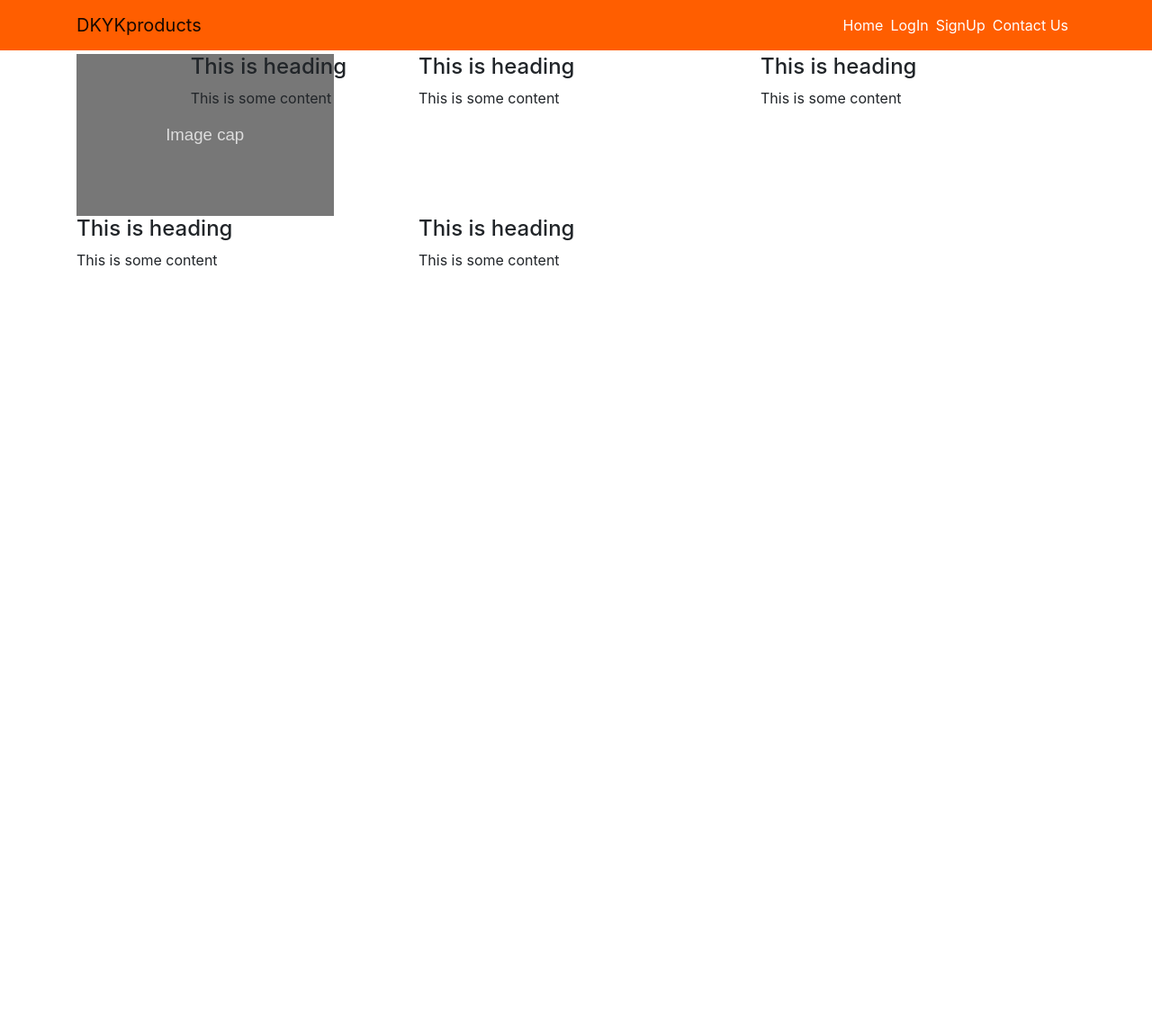
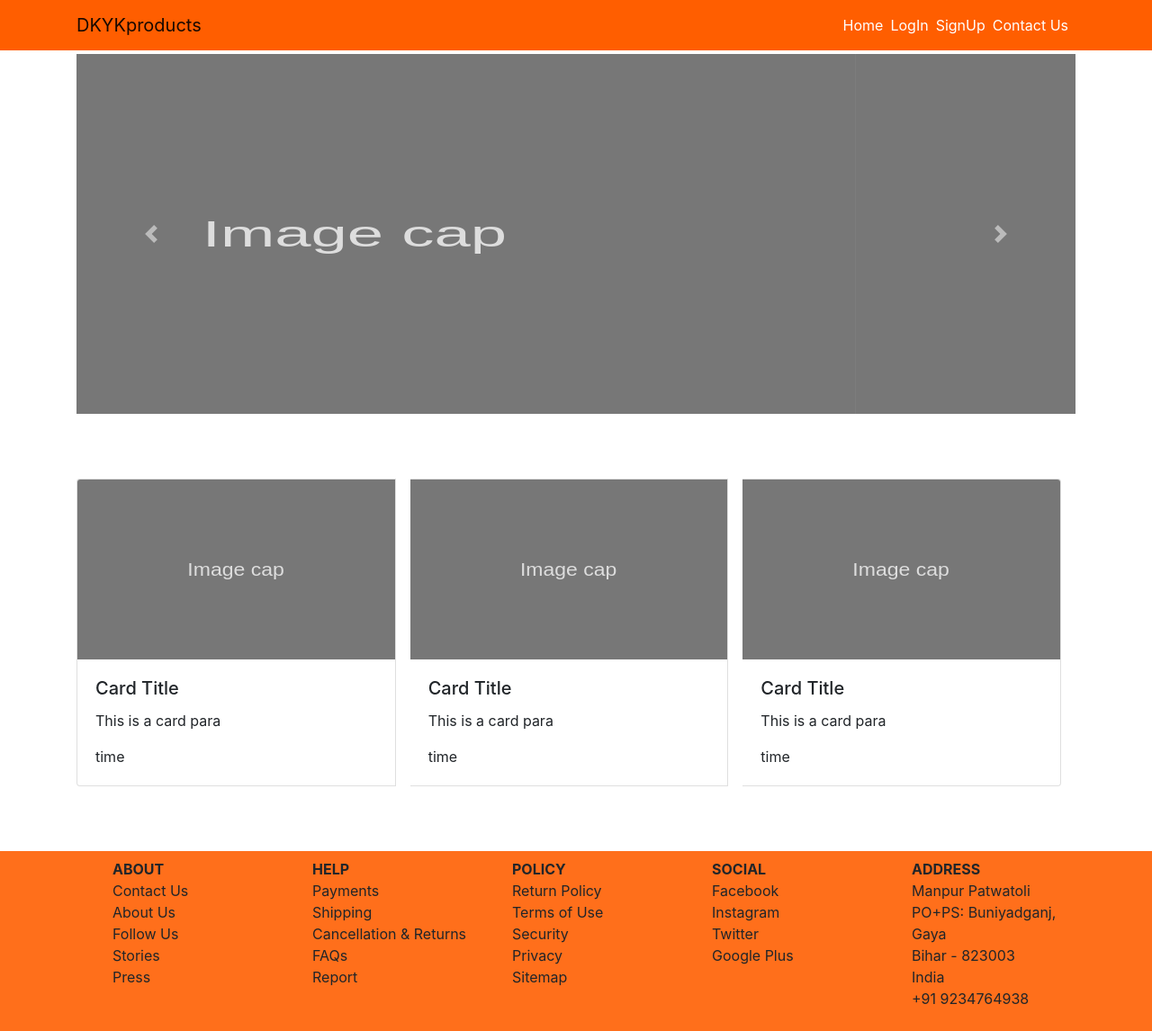
Before and after one commit to dkykproducts/WebApp, a React (Create React App) app: page / in a window 1280 px wide. Shown: the whole page at 90% size. Before the commit the page ends 800 px from the top, so only its background shows below. Built offline with nearby package versions, Linux system fonts and the light colour scheme.

Commit message:
:trident: made with barinder

```diff
--- a/src/App.js
+++ b/src/App.js
@@ -2,7 +2,7 @@ import React, { Component } from 'react';
 import Navbar from './components/Navbar';
 import Home from './components/Home'
 import ContactUs from './components/ContactUs'
-//import Footer from './components/Footer'        footer
+import Footer from './components/Footer'
 
 import {BrowserRouter, Route} from 'react-router-dom';
 
@@ -18,6 +18,7 @@ class App extends Component {
             <Route exact path='/' component={Home} />
             <Route path='/ContactUs' component={ContactUs} />
           </div>
+          <Footer/>
       </div>
       </BrowserRouter>
     );
--- /dev/null
+++ b/src/components/Carousel.js
@@ -0,0 +1,32 @@
+import React from 'react';
+import sample_pic from './sample_pic.svg';
+
+const Carousel=()=>{
+    return(
+        <div>
+            <div id="carouselExampleInterval" className="carousel slide" data-ride="carousel">
+                <div className="carousel-inner">
+                    <div className="carousel-item active" data-interval="5000">
+                        <img src={sample_pic} className="d-block w-100" alt="Sliding Image" height="400"/>
+                    </div>
+                    <div className="carousel-item" data-interval="2000">
+                        <img src={sample_pic} className="d-block w-100" alt="Sliding Image" height="400"/>
+                    </div>
+                    <div className="carousel-item">
+                        <img src={sample_pic} className="d-block w-100" alt="Sliding Image" height="400"/>
+                    </div>
+                </div>
+                <a className="carousel-control-prev" href="#carouselExampleInterval" role="button" data-slide="prev">
+                    <span className="carousel-control-prev-icon" aria-hidden="true"></span>
+                    <span className="sr-only">Previous</span>
+                </a>
+                <a className="carousel-control-next" href="#carouselExampleInterval" role="button" data-slide="next">
+                    <span className="carousel-control-next-icon" aria-hidden="true"></span>
+                    <span className="sr-only">Next</span>
+                </a>
+            </div>
+        </div>
+    )
+}
+
+export default Carousel;
--- a/src/components/Footer.js
+++ b/src/components/Footer.js
@@ -2,8 +2,63 @@ import React from 'react'
 
 const Footer=()=>{
     return(
-        <div id="Footer">
-            This is Footer.
+        <div id = "Footer" className="orange p-2">
+        <div className=" container" style={{display:"grid", gridTemplateColumns:"repeat(5,1fr)"}}>
+            <div className="about">
+                <ul style={{listStyle:"none"}}>
+                    <li><b>ABOUT</b></li>
+                    <li>Contact Us</li>
+                    <li>About Us</li>
+                    <li>Follow Us</li>
+                    <li>Stories</li>
+                    <li>Press</li>
+                </ul>
+            </div>
+
+            <div className="help">
+                <ul style={{listStyle:"none"}}>
+                    <li><b>HELP</b></li>
+                    <li>Payments</li>
+                    <li>Shipping</li>
+                    <li>Cancellation & Returns</li>
+                    <li>FAQs</li>
+                    <li>Report</li>
+                </ul>
+            </div>
+
+            <div className="policy">
+                <ul style={{listStyle:"none"}}>
+                    <li><b>POLICY</b></li>
+                    <li>Return Policy</li>
+                    <li>Terms of Use</li>
+                    <li>Security</li>
+                    <li>Privacy</li>
+                    <li>Sitemap</li>
+                </ul>
+            </div>
+
+            <div className="social">
+            <ul style={{listStyle:"none"}}>
+                <li><b>SOCIAL</b></li>
+                <li>Facebook</li>
+                <li>Instagram</li>
+                <li>Twitter</li>
+                <li>Google Plus</li>
+            </ul>
+            </div>
+
+            <div className="address mr-3">
+                <ul style={{listStyle:"none"}}>
+                    <li><b>ADDRESS</b></li>
+                    <li>Manpur Patwatoli</li>
+                    <li>PO+PS: Buniyadganj, Gaya</li>
+                    <li>Bihar - 823003</li>
+                    <li>India</li>
+                    <li>+91 9234764938</li>
+                </ul>
+            </div>
+
+        </div>
         </div>
     )
 }
--- a/src/components/Home.js
+++ b/src/components/Home.js
@@ -1,13 +1,22 @@
 import React, { Component } from 'react';
 import Item from './Item';
+import Carousel from './Carousel';
 
 class Home extends Component {
     render(){
         return(
             <div className="Home">
-                <div class="list-group">
-                    <Item />
+                <div class="card-desk">
+                    <Carousel/>
+                    <br/><br/><br/>
+                    <div className="card-group">
+                        <Item />
+                        <Item/>
+                        <Item/>
+                    </div>
                 </div>
+
+                <br/><br/><br/>
             </div>
         )
     }
--- a/src/components/Item.js
+++ b/src/components/Item.js
@@ -4,35 +4,12 @@ import sample_pic from './sample_pic.svg';
 class Item extends Component {
   render() {
     return (
-      <div>
-        <div className="row">
-            <div className="col-lg-4 col-md-6 col-sm-9">
-                <div className="row">
-                    <div className="col-12 col-sm-4">
-                        <img src={sample_pic} alt=""  />
-                    </div>
-                    <div className="col-12 col-sm-8">
-                        <h4>This is heading</h4>
-                        <p>This is some content</p>
-                    </div>
-                </div>
-            </div>
-            <div className="col-lg-4 col-md-6 col-sm-9">
-                <h4>This is heading</h4>
-                <p>This is some content</p>
-            </div>
-            <div className="col-lg-4 col-md-6 col-sm-9">
-                <h4>This is heading</h4>
-                <p>This is some content</p>
-            </div>
-            <div className="col-lg-4 col-md-6 col-sm-9">
-                <h4>This is heading</h4>
-                <p>This is some content</p>
-            </div>
-            <div className="col-lg-4 col-md-6 col-sm-9">
-                <h4>This is heading</h4>
-                <p>This is some content</p>
-            </div>
+      <div className="card mr-3">
+        <img src={sample_pic} className="card-img-top" alt="Sample_Pic" height="200" width="200"/>
+        <div className="card-body">
+            <h5 className="card-title">Card Title</h5>
+            <p className="card-text">This is a card para</p>
+            <p className="card-text">time</p>
         </div>
       </div>
     );
--- a/src/index.css
+++ b/src/index.css
@@ -18,6 +18,7 @@ code {
 .orange{
   background: rgba(255, 94, 0, 0.895);
 }
+
 .orange:hover{
   background: rgba(255, 94, 0, 1);
 }
```
